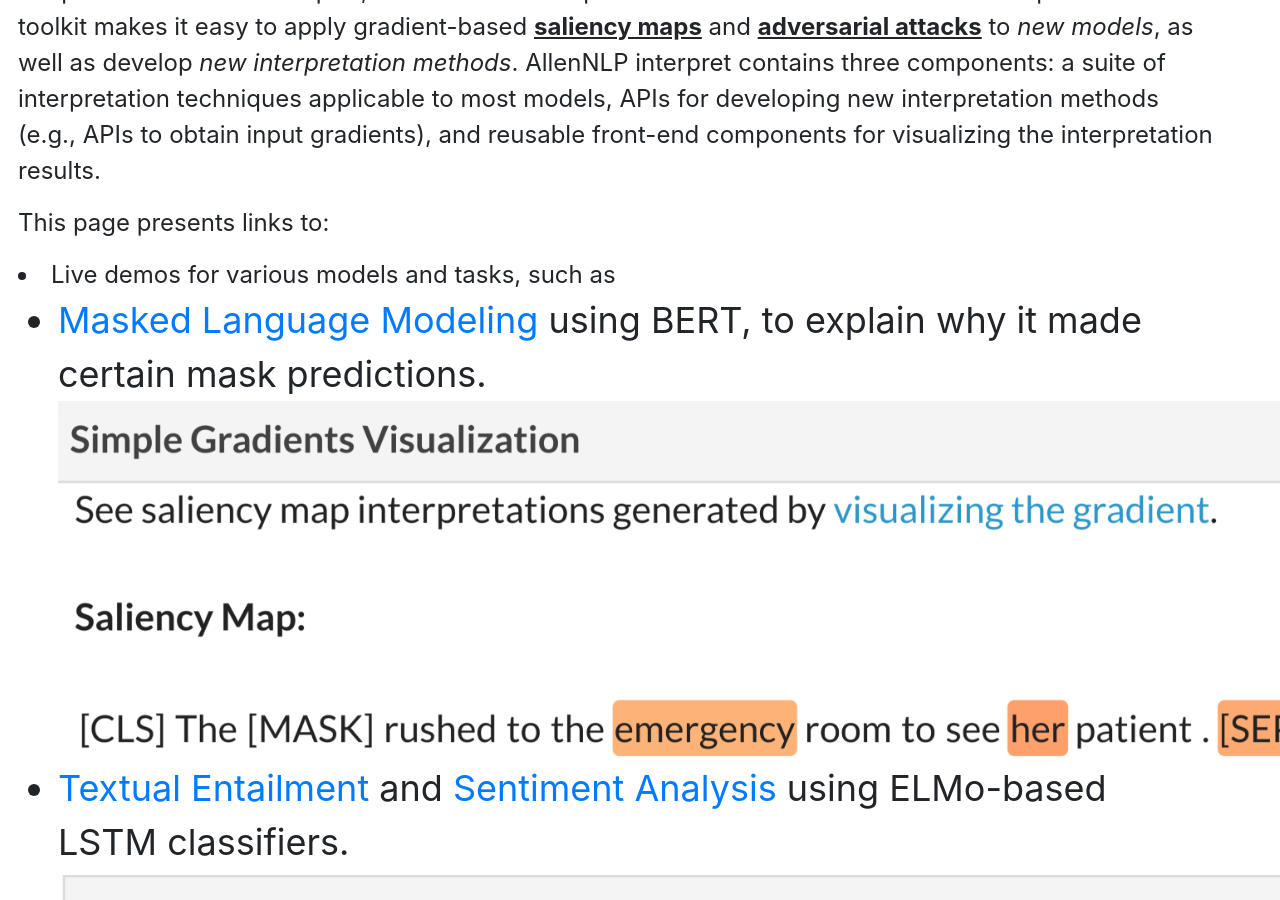
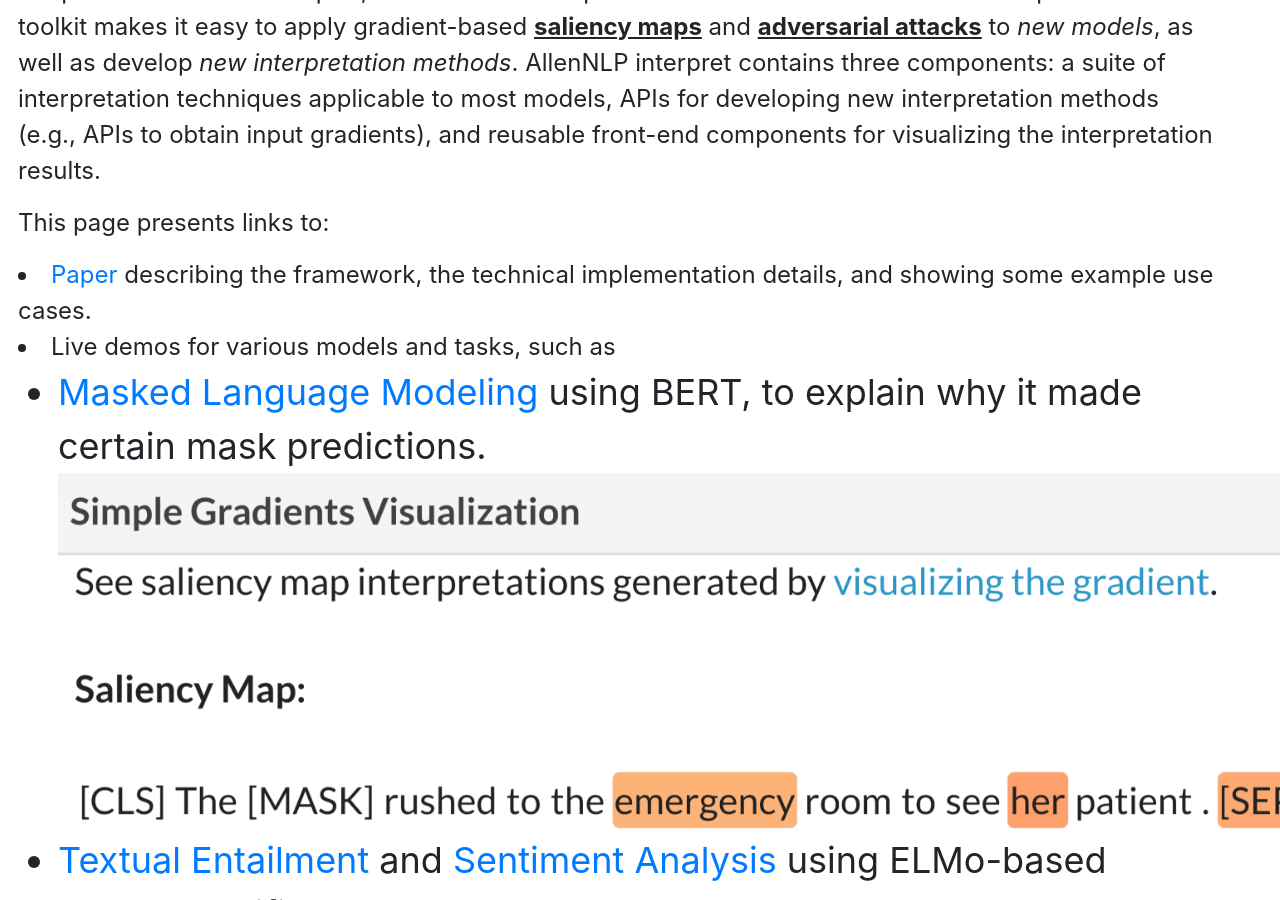
Before and after one commit to allenai/allennlp-website, a Jekyll site: the page built from interpret.html, in a window 1280 px wide and 900 px high, scrolled down 1286 px. Built offline with Jekyll 4.4.1, drawn with Linux system fonts in a browser that asks for light colours; some of the changed text lies outside the part shown.

Commit message:
Update interpret.html

```diff
--- a/interpret.html
+++ b/interpret.html
@@ -51,6 +51,9 @@
         </p>
 
         <p>This page presents links to:</p>
+
+        <li><a href="https://arxiv.org/abs/1909.09251", target="_blank">Paper</a> describing the framework, the technical implementation details, and showing some example use cases.</li>
+
         <li>Live demos for various models and tasks, such as
         <ul>
             <li><a href="https://demo.allennlp.org/masked-lm", target="_blank">Masked Language Modeling</a> using BERT, to explain why it made certain mask predictions.</li>
```
Also changed, not shown: other parts of interpret.html (+0 -2 lines).
